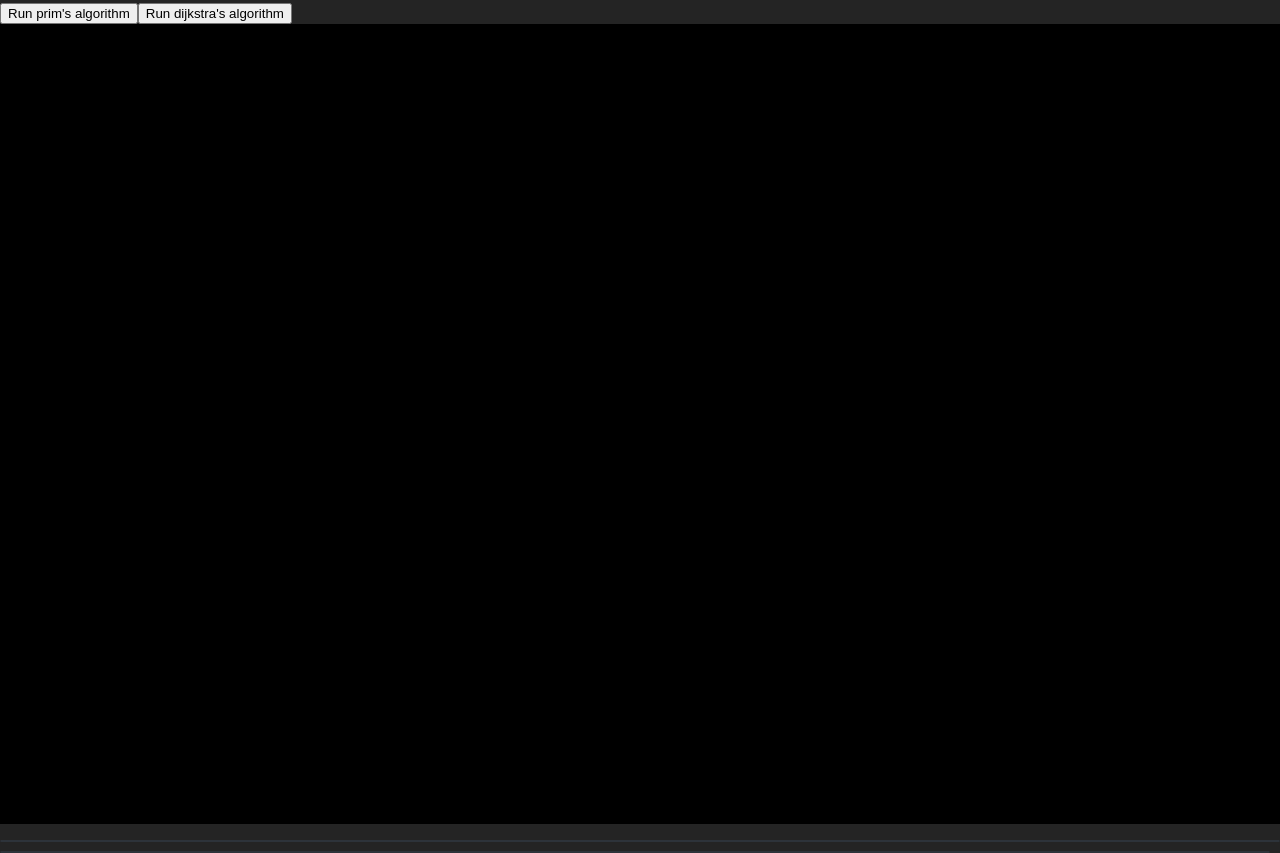
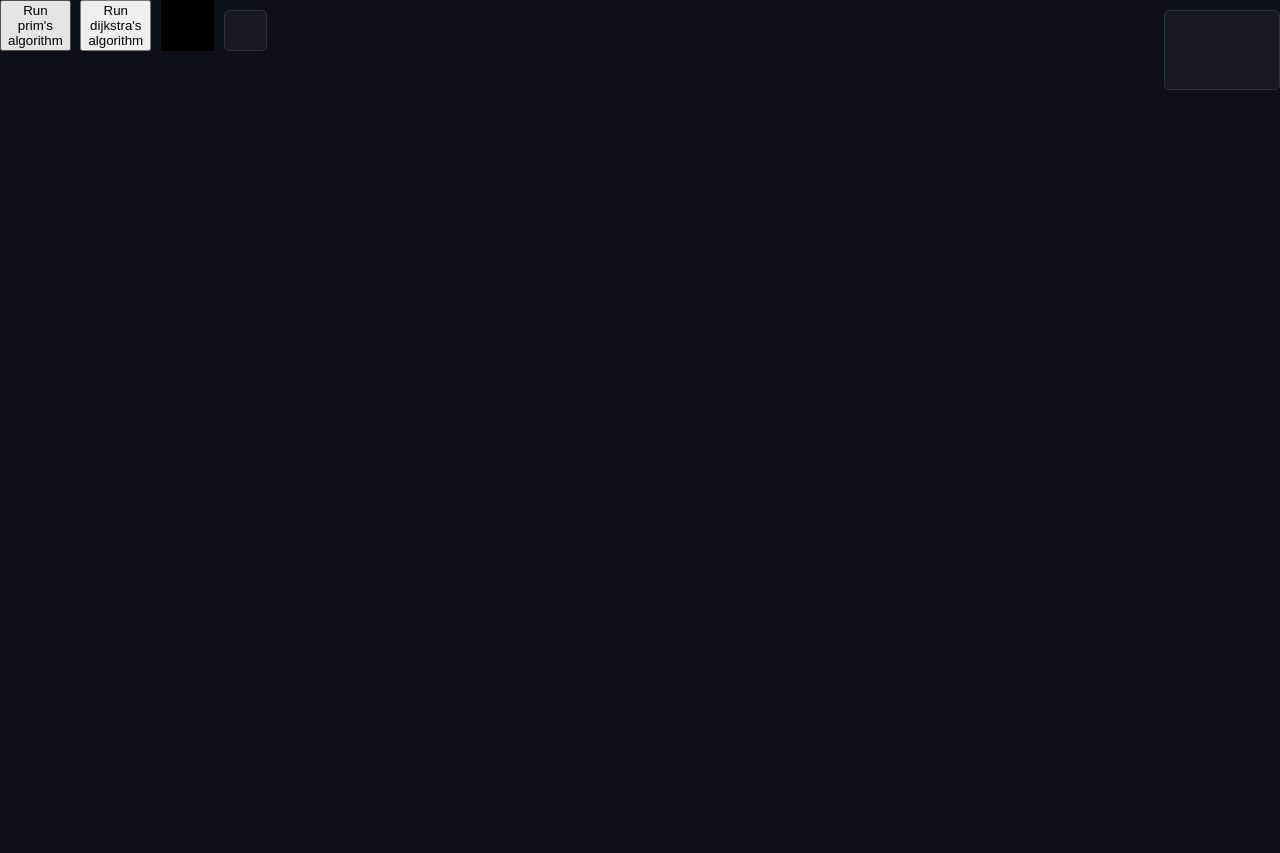
Before and after one commit to adiletbaimyrza/dijkstra-prim-visualization, a React (Vite) app in the folder dijkstra-prim-visualization/: page / in a window 1280 px wide. After the commit the page ends 800 px from the top, so only its background shows below. Built offline with nearby package versions, Linux system fonts and the light colour scheme.

Commit message:
Refactor CSS layout and styles

```diff
--- a/dijkstra-prim-visualization/src/index.css
+++ b/dijkstra-prim-visualization/src/index.css
@@ -1,28 +1,60 @@
+@import url("https://fonts.googleapis.com/css2?family=Ubuntu:ital,wght@0,300;0,400;0,500;0,700;1,300;1,400;1,500;1,700&display=swap");
+
 :root {
-  font-family: Inter, system-ui, Avenir, Helvetica, Arial, sans-serif;
-  line-height: 1.5;
-  font-weight: 400;
-
-  color-scheme: light dark;
-  color: rgba(255, 255, 255, 0.87);
-  background-color: #242424;
-
+  font-family: "Ubuntu", sans-serif;
   font-synthesis: none;
   text-rendering: optimizeLegibility;
   -webkit-font-smoothing: antialiased;
   -moz-osx-font-smoothing: grayscale;
   -webkit-text-size-adjust: 100%;
+  background-color: #0d1117;
+}
+
+* {
+  box-sizing: border-box;
+}
+
+html {
+  width: 100%;
+  height: 100%;
+  margin: 0;
+  overflow: hidden;
 }
 
 body {
   margin: 0;
   display: flex;
   place-items: center;
-  width: 100vw;
-  height: 100vh;
+  width: 100%;
+  height: 100%;
 }
 
 #root {
   width: 100%;
   height: 100%;
+  display: grid;
+
+  grid-template-rows: repeat(20, 1fr);
+  grid-template-columns: repeat(20, 1fr);
+  grid-gap: 0.6rem;
 }
+
+#root > div:nth-child(1) {
+  grid-column: 1 / 4;
+  grid-row: 1 / 21;
+}
+
+#root > div:nth-child(2) {
+  grid-column: 4 / 21;
+  grid-row: 3 / 21;
+}
+
+#root > div:nth-child(3) {
+  grid-column: 4 / 19;
+  grid-row: 1 / 3;
+}
+
+#root > div:nth-child(4) {
+  grid-column: 19 / 21;
+  grid-row: 1 / 3;
+}
```
